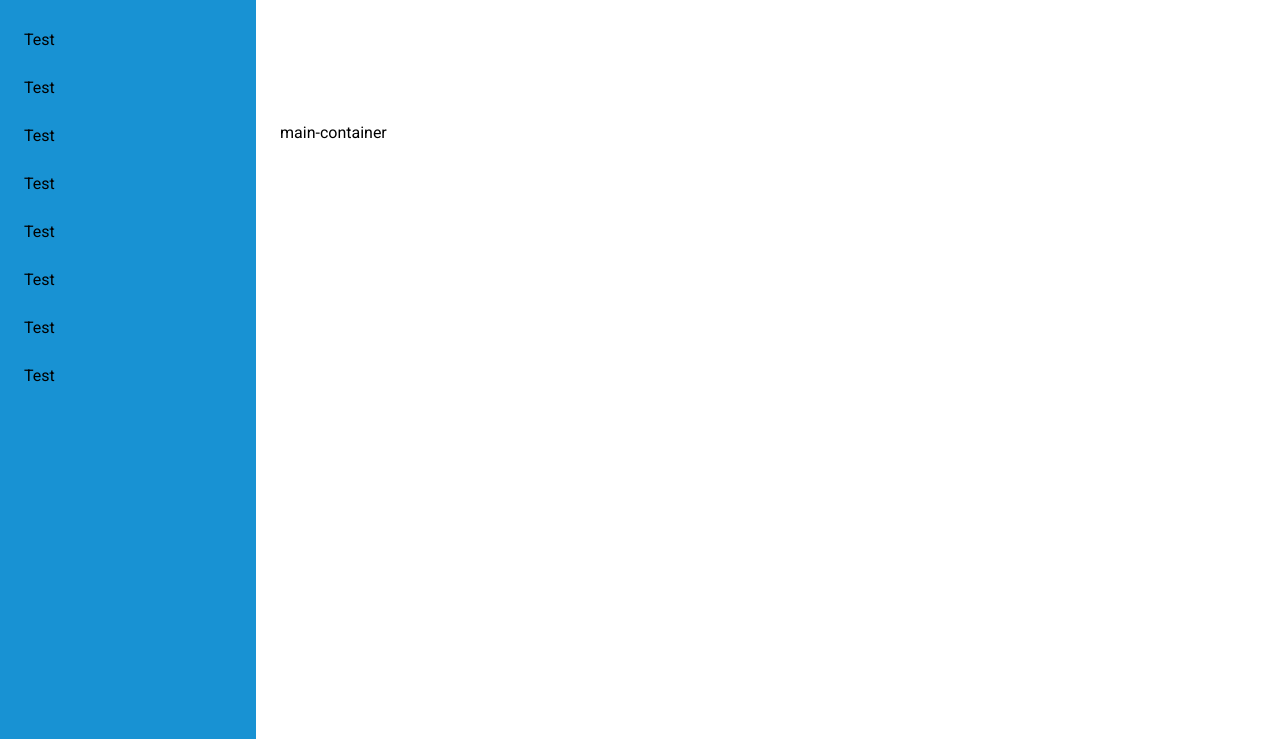
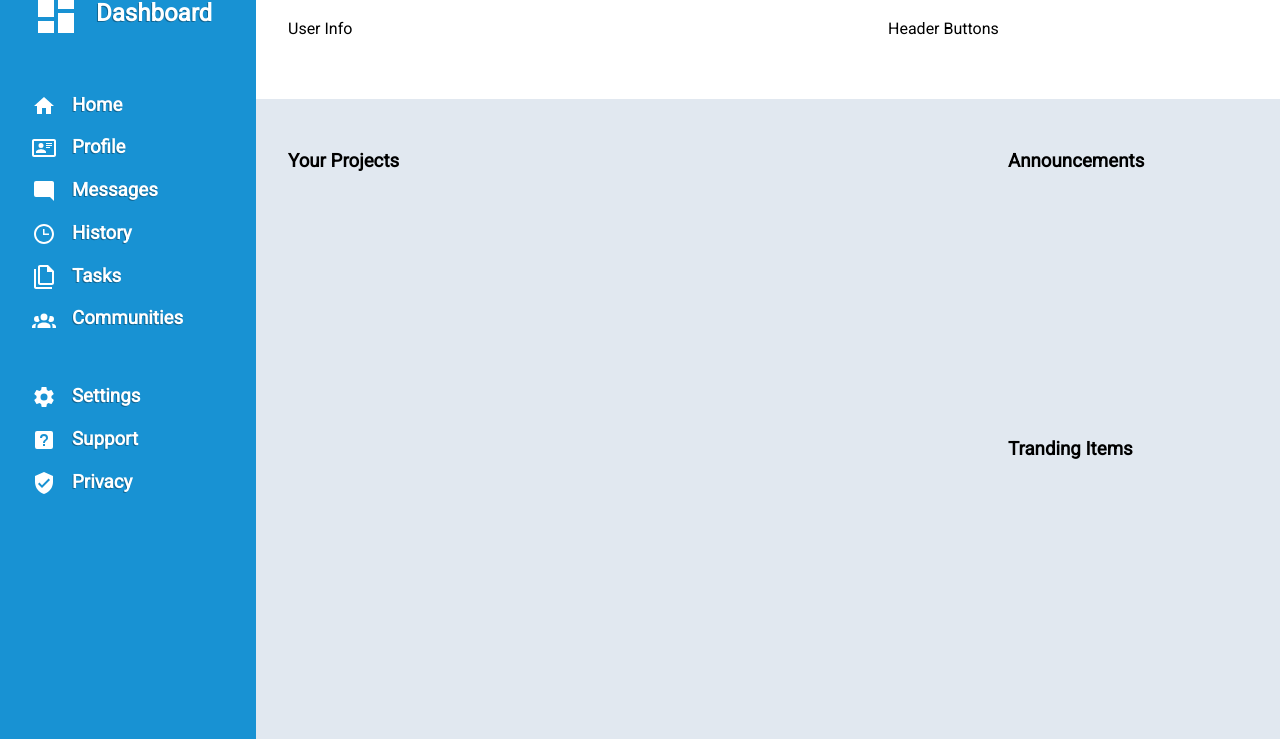
Before and after one commit to Ain88/admin-dashboard, a plain HTML site: page index.html in a window 1280 px wide. Shown: the part 61-800 px from the top of the page. Drawn offline with Linux system fonts and the light colour scheme.

Commit message:
Added grid layout

```diff
--- a/index.html
+++ b/index.html
@@ -5,36 +5,77 @@
     <meta http-equiv="X-UA-Compatible" content="IE=edge">
     <meta name="viewport" content="width=device-width, initial-scale=1.0">
     <title>Dashboard Project</title>
-    <link rel="stylesheet" href="style.css">
     <link rel="preconnect" href="https://fonts.googleapis.com">
     <link rel="preconnect" href="https://fonts.gstatic.com" crossorigin>
     <link href="https://fonts.googleapis.com/css2?family=Roboto&display=swap" rel="stylesheet">
+    <link href="https://fonts.googleapis.com/icon?family=Material+Icons"
+      rel="stylesheet">
+    <link rel="stylesheet" href="style.css">
 </head>
 <body>
     <div class="container">
-        <div class="sidebar">
-            <div class="logo">
-                Logo
+        <div id="sidebar">
+            <div id="logo">
+                <h2><svg style="width:48px;height:48px" viewBox="0 0 24 24">
+                    <path fill="currentColor" d="M13,3V9H21V3M13,21H21V11H13M3,21H11V15H3M3,13H11V3H3V13Z" />
+                </svg>Dashboard</h2>
             </div>
-            <div class="menu-1">
-                <div>Test</div>
-                <div>Test</div>
-                <div>Test</div>
-                <div>Test</div>
-                <div>Test</div>
-                <div>Test</div>
+            <div id="menu-1">
+                <h3><svg style="width:24px;height:24px" viewBox="0 0 24 24">
+                    <path fill="currentColor" d="M10,20V14H14V20H19V12H22L12,3L2,12H5V20H10Z" />
+                </svg>Home</h3>
+                <h3><svg style="width:24px;height:24px" viewBox="0 0 24 24">
+                    <path fill="currentColor" d="M22,3H2C0.91,3.04 0.04,3.91 0,5V19C0.04,20.09 0.91,20.96 2,21H22C23.09,20.96 23.96,20.09 24,19V5C23.96,3.91 23.09,3.04 22,3M22,19H2V5H22V19M14,17V15.75C14,14.09 10.66,13.25 9,13.25C7.34,13.25 4,14.09 4,15.75V17H14M9,7A2.5,2.5 0 0,0 6.5,9.5A2.5,2.5 0 0,0 9,12A2.5,2.5 0 0,0 11.5,9.5A2.5,2.5 0 0,0 9,7M14,7V8H20V7H14M14,9V10H20V9H14M14,11V12H18V11H14" />
+                </svg>Profile</h3>
+                <h3><svg style="width:24px;height:24px" viewBox="0 0 24 24">
+                    <path fill="currentColor" d="M22,4C22,2.89 21.1,2 20,2H4A2,2 0 0,0 2,4V16A2,2 0 0,0 4,18H18L22,22V4Z" />
+                </svg>Messages</h3>
+                <h3><svg style="width:24px;height:24px" viewBox="0 0 24 24">
+                    <path fill="currentColor" d="M12 20C16.4 20 20 16.4 20 12S16.4 4 12 4 4 7.6 4 12 7.6 20 12 20M12 2C17.5 2 22 6.5 22 12S17.5 22 12 22C6.5 22 2 17.5 2 12C2 6.5 6.5 2 12 2M17 11.5V13H11V7H12.5V11.5H17Z" />
+                </svg>History</h3>
+                <h3><svg style="width:24px;height:24px" viewBox="0 0 24 24">
+                    <path fill="currentColor" d="M16 0H8C6.9 0 6 .9 6 2V18C6 19.1 6.9 20 8 20H20C21.1 20 22 19.1 22 18V6L16 0M20 18H8V2H15V7H20V18M4 4V22H20V24H4C2.9 24 2 23.1 2 22V4H4Z" />
+                </svg>Tasks</h3>
+                <h3><svg style="width:24px;height:24px" viewBox="0 0 24 24">
+                    <path fill="currentColor" d="M12,5.5A3.5,3.5 0 0,1 15.5,9A3.5,3.5 0 0,1 12,12.5A3.5,3.5 0 0,1 8.5,9A3.5,3.5 0 0,1 12,5.5M5,8C5.56,8 6.08,8.15 6.53,8.42C6.38,9.85 6.8,11.27 7.66,12.38C7.16,13.34 6.16,14 5,14A3,3 0 0,1 2,11A3,3 0 0,1 5,8M19,8A3,3 0 0,1 22,11A3,3 0 0,1 19,14C17.84,14 16.84,13.34 16.34,12.38C17.2,11.27 17.62,9.85 17.47,8.42C17.92,8.15 18.44,8 19,8M5.5,18.25C5.5,16.18 8.41,14.5 12,14.5C15.59,14.5 18.5,16.18 18.5,18.25V20H5.5V18.25M0,20V18.5C0,17.11 1.89,15.94 4.45,15.6C3.86,16.28 3.5,17.22 3.5,18.25V20H0M24,20H20.5V18.25C20.5,17.22 20.14,16.28 19.55,15.6C22.11,15.94 24,17.11 24,18.5V20Z" />
+                </svg>Communities</h3>
             </div>
-            <div class="menu-2">
-                <div>Test</div>
-                <div>Test</div>
-                <div>Test</div>
+            <div id="menu-2">
+                <h3><svg style="width:24px;height:24px" viewBox="0 0 24 24">
+                    <path fill="currentColor" d="M12,15.5A3.5,3.5 0 0,1 8.5,12A3.5,3.5 0 0,1 12,8.5A3.5,3.5 0 0,1 15.5,12A3.5,3.5 0 0,1 12,15.5M19.43,12.97C19.47,12.65 19.5,12.33 19.5,12C19.5,11.67 19.47,11.34 19.43,11L21.54,9.37C21.73,9.22 21.78,8.95 21.66,8.73L19.66,5.27C19.54,5.05 19.27,4.96 19.05,5.05L16.56,6.05C16.04,5.66 15.5,5.32 14.87,5.07L14.5,2.42C14.46,2.18 14.25,2 14,2H10C9.75,2 9.54,2.18 9.5,2.42L9.13,5.07C8.5,5.32 7.96,5.66 7.44,6.05L4.95,5.05C4.73,4.96 4.46,5.05 4.34,5.27L2.34,8.73C2.21,8.95 2.27,9.22 2.46,9.37L4.57,11C4.53,11.34 4.5,11.67 4.5,12C4.5,12.33 4.53,12.65 4.57,12.97L2.46,14.63C2.27,14.78 2.21,15.05 2.34,15.27L4.34,18.73C4.46,18.95 4.73,19.03 4.95,18.95L7.44,17.94C7.96,18.34 8.5,18.68 9.13,18.93L9.5,21.58C9.54,21.82 9.75,22 10,22H14C14.25,22 14.46,21.82 14.5,21.58L14.87,18.93C15.5,18.67 16.04,18.34 16.56,17.94L19.05,18.95C19.27,19.03 19.54,18.95 19.66,18.73L21.66,15.27C21.78,15.05 21.73,14.78 21.54,14.63L19.43,12.97Z" />
+                </svg>Settings</h3>
+                <h3><svg style="width:24px;height:24px" viewBox="0 0 24 24">
+                    <path fill="currentColor" d="M11,18H13V16H11V18M12,6A4,4 0 0,0 8,10H10A2,2 0 0,1 12,8A2,2 0 0,1 14,10C14,12 11,11.75 11,15H13C13,12.75 16,12.5 16,10A4,4 0 0,0 12,6M5,3H19A2,2 0 0,1 21,5V19A2,2 0 0,1 19,21H5A2,2 0 0,1 3,19V5A2,2 0 0,1 5,3Z" />
+                </svg>Support</h3>
+                <h3><svg style="width:24px;height:24px" viewBox="0 0 24 24">
+                    <path fill="currentColor" d="M10,17L6,13L7.41,11.59L10,14.17L16.59,7.58L18,9M12,1L3,5V11C3,16.55 6.84,21.74 12,23C17.16,21.74 21,16.55 21,11V5L12,1Z" />
+                </svg>Privacy</h3>
             </div>
         </div>
-        <div class="header">
-            header
+        <div id="header">
+            <div id="search-bar">
+                Search Bar
+            </div>
+            <div id="user-info-small">
+                User Info Small
+            </div>
+            <div id="user-info">
+                User Info
+            </div>
+            <div id="header-buttons">
+                Header Buttons
+            </div>
         </div>
-        <div class="main-content">
-            main-container
+        <div id="main-content">
+            <div id="projects">
+                <h3>Your Projects</h3>
+            </div>
+            <div id="announcements">
+                <h3>Announcements</h3>
+            </div>
+            <div id="tranding-items">
+                <h3>Tranding Items</h3>
+            </div>
         </div>
     </div>
 </body>
--- a/style.css
+++ b/style.css
@@ -2,40 +2,84 @@ body {
     margin: 0;
     font-family: 'Roboto', sans-serif;
 }
+*
 .container {
     display: grid;
     height: 100vh;
     grid-template-columns: 1fr 4fr;
-    grid-template-rows: 20% 80%;
+    grid-template-rows: 1fr 4fr;
     grid-template-areas:
        "Sidebar Header"
        "Sidebar Main";
 }
-.sidebar, .header, .main-content {
-    padding: 1.5rem;
+#sidebar, #header, #main-content {
+    padding: 2em;
 }
-.sidebar {
+#sidebar {
     grid-area: Sidebar;
     background: #1892d3;
+    vertical-align: middle;
+    display: inline-block;
+    color: #fff;
+    text-shadow: -1px 1px 0 rgba(0,0,0,0.3);
 }
 
-.header {
+#header {
     grid-area: Header;
+    display: grid;
+    grid-template-columns: 5fr 3fr;
+    grid-template-rows: 1fr 1fr;
+    grid-template-areas:
+       "Search-Bar User-Info-Small"
+       "User-Info Header-Buttons";
 }
 
-.main-content {
+#main-content {
     grid-area: Main;
-    overflow: auto; /* key adjustment */
+    display: grid;
+    grid-template-columns: 3fr 1fr;
+    grid-template-rows: 1fr 1fr;
+    grid-template-areas:
+       "Projects Announcements"
+       "Projects Tranding-Items";
+    overflow: auto;
+    background:  #e1e8f0;
 }
 
-.menu-1, .menu-2 {
-    display: flex;
-    flex-direction: column;
+#menu-1, #menu-2 {
+    padding-top: 1rem;
 }
 
-.menu-1 div, .menu-2 div {
-    height: 3rem;
-    flex: 1 1 auto;
+#menu-1 div, #menu-2 div {
+    height: 2rem;
+}
+
+#search-bar {
+    grid-area: Search-Bar;
+}
+#user-info-small {
+    grid-area: User-Info-Small;
+}
+#user-info {
+    grid-area: User-Info;
+}
+#header-buttons {
+    grid-area: Header-Buttons;
+}
+#projects {
+    grid-area: Projects;
+}
+#announcements {
+    grid-area: Announcements;
+}
+#tranding-items {
+    grid-area: Tranding-Items;
+}
+
+svg {
+    vertical-align: middle;
+    display: inline-block;
+    padding-right: 1rem;
 }
 
  /* yellow- #f1b32b
```
